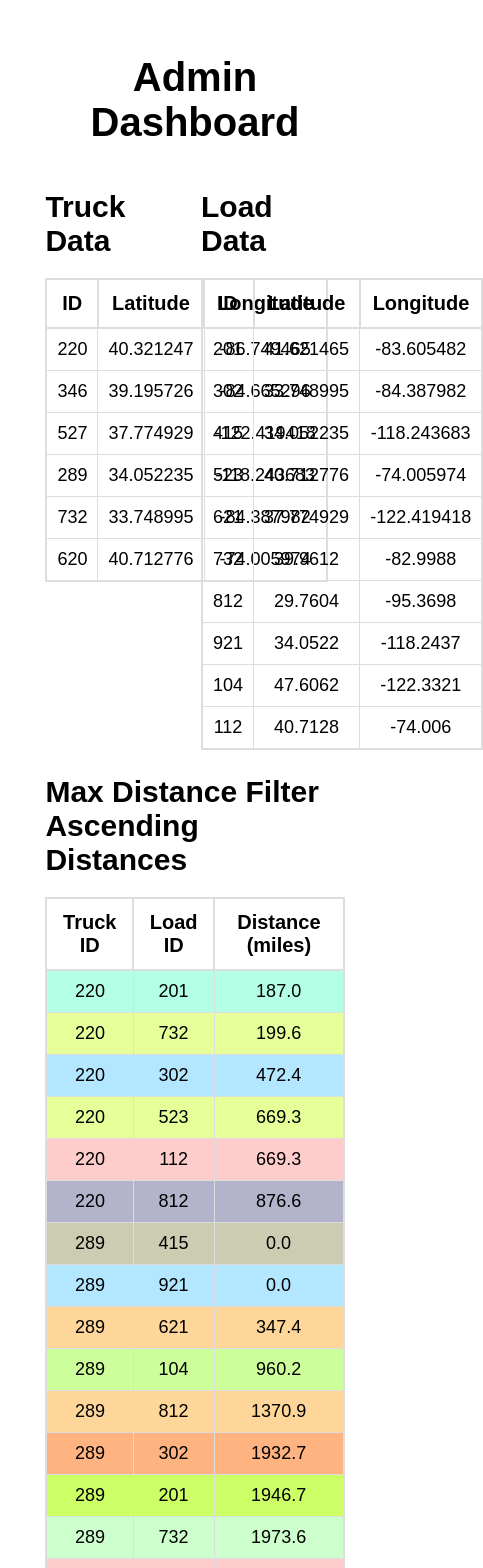
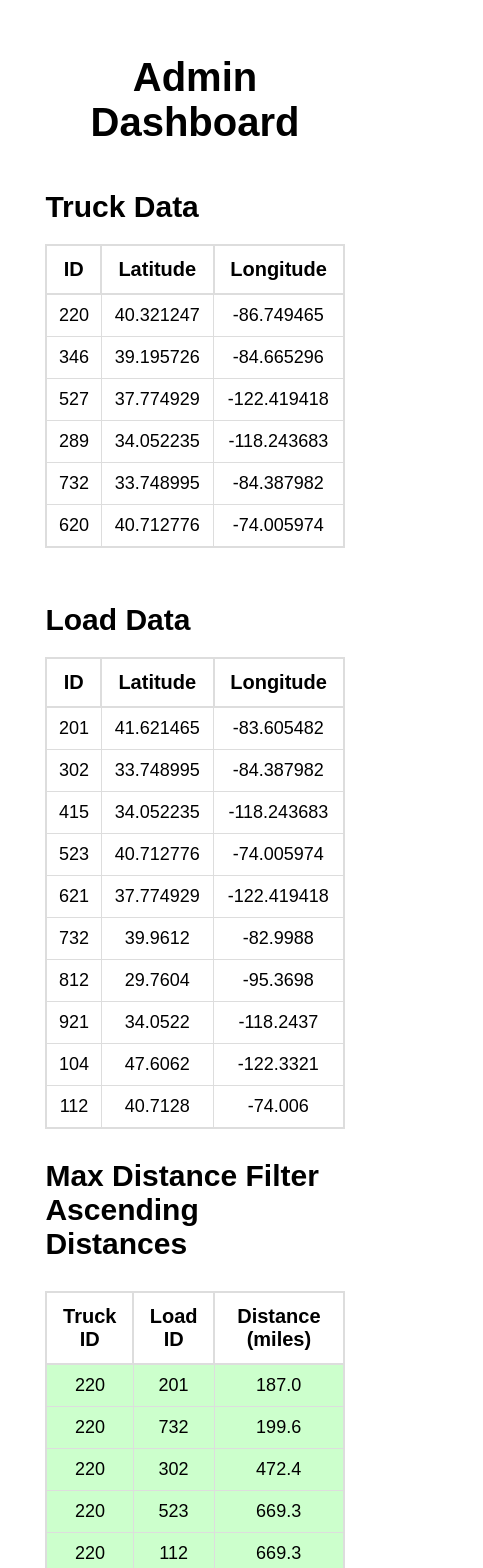
Before and after one commit to q1an-w/codejam2023, a Next.js app in the folder nextapp/: page /truckList in a window 390 px wide. Shown: the top 1568 px of the page, 483 px wide, since content can reach past the window. Built offline with nearby package versions, Linux system fonts and the light colour scheme.

Commit message:
mobile format

```diff
--- a/nextapp/app/truckList/page.js
+++ b/nextapp/app/truckList/page.js
@@ -6,7 +6,6 @@ import {
   ascendingDistances,
   maxDistanceFilter,
 } from "./getList.js";
-
 
 export default function OtherPage() {
   const Palette = {
@@ -23,6 +22,7 @@ export default function OtherPage() {
     borderCollapse: "collapse",
     marginTop: "20px",
     border: "2px solid #ddd",
+    overflowX: "auto",
   };
 
   const thStyle = {
@@ -40,32 +40,85 @@ export default function OtherPage() {
     border: "1px solid #ddd",
   };
 
-  const colorList = [
+  const colorMap = {};
+
+  const getColorForTruckId = (truckId) => {
+    if (!colorMap[truckId]) {
+      colorMap[truckId] = getRandomColor();
+    }
+    return colorMap[truckId];
+  };
+
+  const getRandomColor = () => {
+    let colorList = [
       "#FFB380", "#FFD9B3", "#FFB3FF", "#FFFFCC", "#B3E6FF",
       "#FFD699", "#B3B3FF", "#CCCCB3", "#CCFFCC", "#FFCCCC",
       "#CCFF99", "#CCFF66", "#FFCCCC", "#B3CCFF", "#CCFF99",
       "#FFCCFF", "#E6FF99", "#FF99B3", "#FFB3B3", "#B3FFE6",
       "#CCFFCC", "#E6B3FF", "#CCFF66", "#FFB380", "#E6B3E6",
-    "#B3B3CC", "#FFB3FF", "#FFCCFF", "#B3E6FF", "#B3FFCC"
+      "#B3B3CC", "#FFB3FF", "#FFCCFF", "#B3E6FF", "#B3FFCC",
+      "#FFD9E6", "#CCFFFF", "#FFE6FF", "#FFFF99", "#E6CCFF",
+      "#FFD9FF", "#CCFF99", "#FFCC99", "#FFB3D9", "#FF99CC",
+      "#FFFFB3", "#E6FFB3", "#B3FFD9", "#FFD9B3", "#D9FFFF"
     ];
 
-  const getColorForTruckId = (truckId) => {
+    const getRandomColor = () => {
+      if (colorList.length === 0) {
+        // If all colors have been used, reset the colorList (optional)
+        // You may choose to return null or handle it differently based on your requirements
+        colorList = [
+          // The entire list of colors including the newly added pastel colors
+        ];
+      }
+
+      const randomIndex = Math.floor(Math.random() * colorList.length);
+      const selectedColor = colorList[randomIndex];
+      colorList.splice(randomIndex, 1); // Remove the selected color from the list
+      return selectedColor;
+    };
+
+    const generateRowColor = (truckId) => {
+      const color = getRandomColor();
+      if (!color) {
+        // Handle the case when all colors have been used (optional)
+        // You may return a default color or handle it differently based on your requirements
+        return { backgroundColor: "#FFFFFF", color: "#000000", textAlign: "center" };
+      }
+      return { backgroundColor: color, color: "#fff", textAlign: "center" };
+    };
+
+    // Example usage:
+    // Replace 'someTruckId' with the actual ID you want to generate color for
+    const truckId = 'someTruckId';
+    const rowStyle = generateRowColor(truckId);
+
     const randomIndex = Math.floor(Math.random() * colorList.length);
     return colorList[randomIndex];
   };
 
   const generateRowColor = (truckId) => {
     const color = getColorForTruckId(truckId);
-    return { backgroundColor: color, color: "#fff" };
+    return { backgroundColor: color, color: "#fff", textAlign: "center" };
   };
 
   return (
     <div style={{ display: "flex", justifyContent: "center" }}>
       <div style={Palette}>
-        <h1 style={{ textAlign: "center", fontSize: "40px", marginBottom: "20px" }}>Admin Dashboard</h1>
-        <div style={{ display: "flex", justifyContent: "space-between" }}>
-          <div style={{ width: "48%" }}>
-            <h2 style={{ fontSize: "30px", marginBottom: "10px" }}>Truck Data</h2>
+        <h1
+          style={{
+            textAlign: "center",
+            fontSize: "40px",
+            marginBottom: "20px",
+          }}
+        >
+          Admin Dashboard
+        </h1>
+
+        <div style={{ width: "100%" }}>
+          <div style={{ marginBottom: "30px", overflowX: "auto" }}>
+            <h2 style={{ fontSize: "30px", marginBottom: "10px" }}>
+              Truck Data
+            </h2>
             <table style={tableStyle}>
               <thead>
                 <tr>
@@ -85,8 +138,11 @@ export default function OtherPage() {
               </tbody>
             </table>
           </div>
-          <div style={{ width: "48%" }}>
-            <h2 style={{ fontSize: "30px", marginBottom: "10px" }}>Load Data</h2>
+
+          <div style={{ marginBottom: "30px", overflowX: "auto" }}>
+            <h2 style={{ fontSize: "30px", marginBottom: "10px" }}>
+              Load Data
+            </h2>
             <table style={tableStyle}>
               <thead>
                 <tr>
@@ -108,9 +164,11 @@ export default function OtherPage() {
           </div>
         </div>
 
+        {/* Max Distance Filter Ascending Distances table */}
         <h2 style={{ fontSize: "30px", marginBottom: "10px" }}>
           Max Distance Filter Ascending Distances
         </h2>
+        <div style={{ overflowX: "auto" }}>
           <table style={tableStyle}>
             <thead>
               <tr>
@@ -134,5 +192,6 @@ export default function OtherPage() {
           </table>
         </div>
       </div>
+    </div>
   );
 }
```
Also changed, not shown: nextapp/app/maps/page.js (+26 -8 lines). Lines whose indentation alone changed are shown as unchanged.
